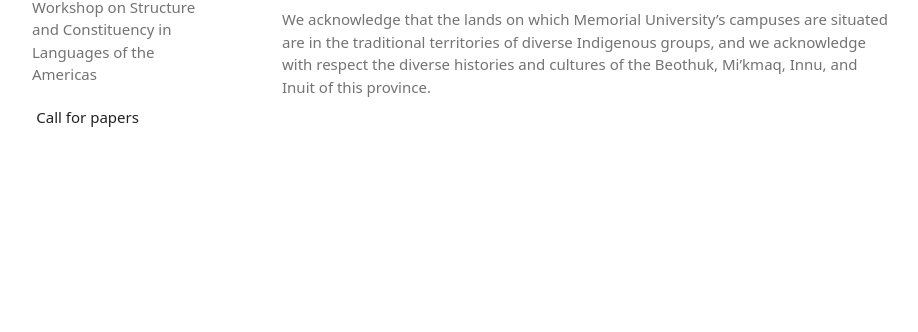
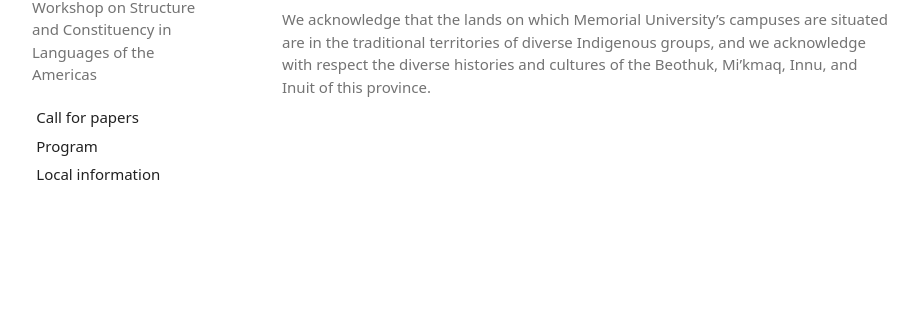
Before and after one commit to wscla28/wscla28.github.io, a Jekyll site: the page built from index.md, in a window 1280 px wide. Shown: the part 160-492 px from the top of the page, without its empty margins (178-1096 px from the left). Built offline with Jekyll 4.4.1, drawn with Linux system fonts in a browser that asks for light colours; some web fonts are replaced.

Commit message:
Update _config.yml

```diff
--- a/_config.yml
+++ b/_config.yml
@@ -13,5 +13,9 @@ plugins:
 sidebar:
   - name: Call for papers
     link: /call
+  - name: Program
+    link: /program
+  - name: Local information
+    link: /local
 
 github: [metadata]
```
